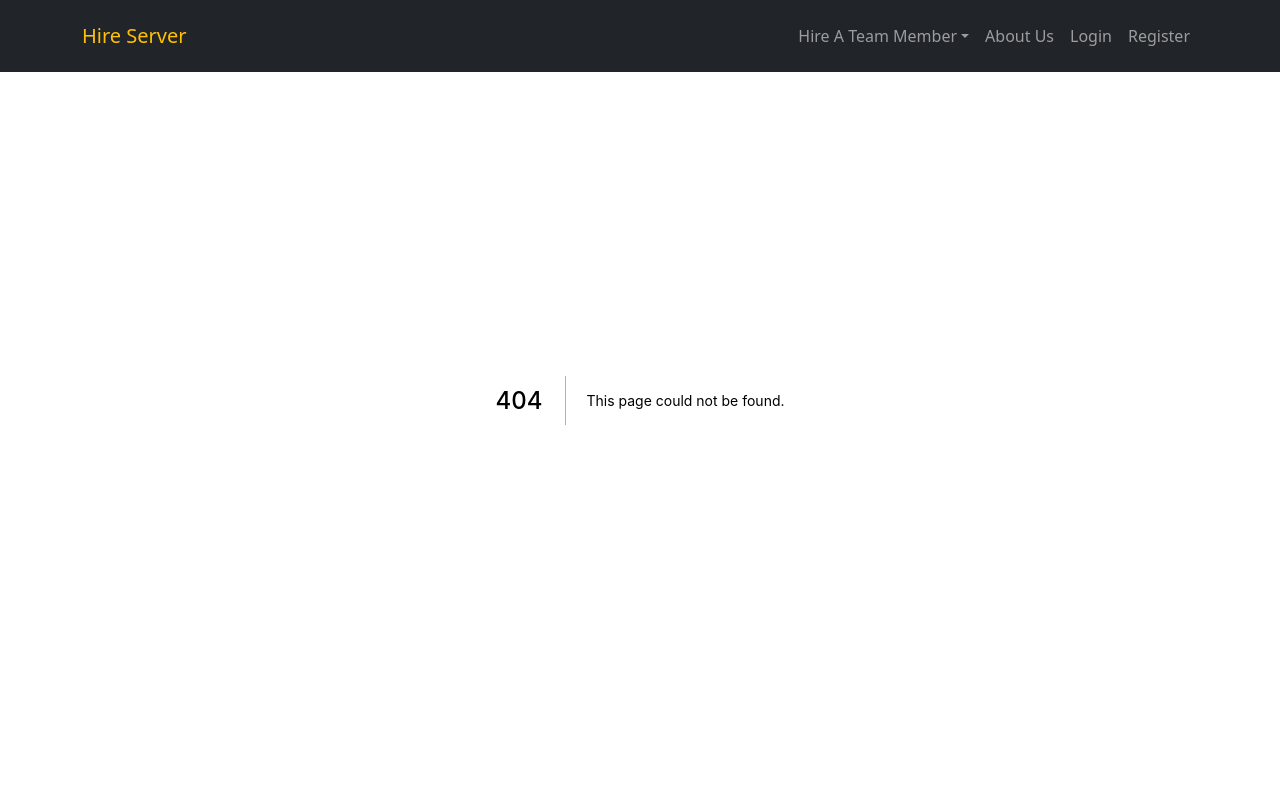
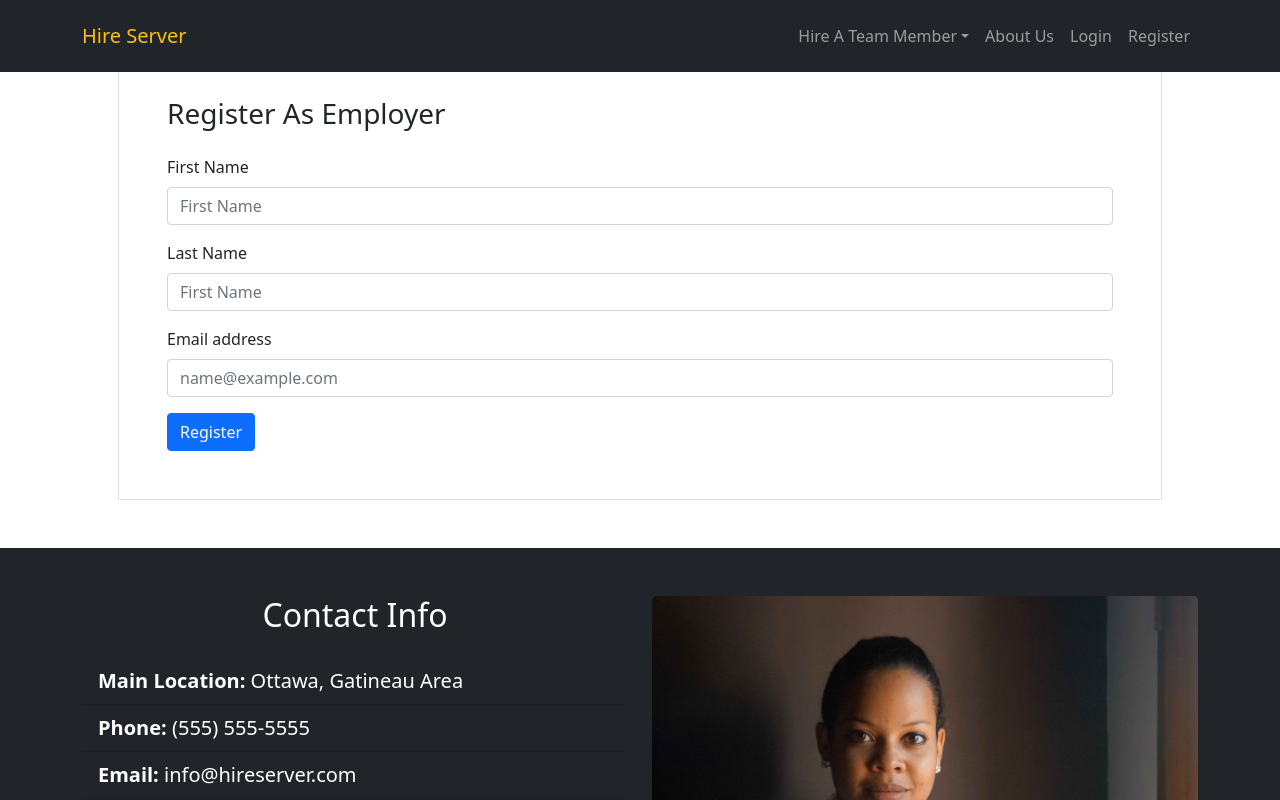
Before and after one commit to mata0050/hire-server, a Next.js app: page /register/RegisterEmployerForm in a window 1280 px wide. Before the commit this address had no page. Shown: the top 800 px of the page. Built offline with nearby package versions, Linux system fonts and the light colour scheme.

Commit message:
Register page

```diff
--- a/pages/register/RegisterEmployee.tsx
+++ b/pages/register/RegisterEmployeeForm.tsx
@@ -20,7 +20,7 @@ interface UserInterface {
   };
 }
 
-export default function Page({}) {
+export default function RegisterEmployeeForm({}) {
   const [formData, setFormData] = useState<UserInterface>({
     firstName: '',
     lastName: '',
@@ -115,10 +115,10 @@ export default function Page({}) {
     { value: 'West Carleton', label: 'West Carleton' },
   ];
 
-
   const onHandleSubmit = (e: React.FormEvent<HTMLFormElement>) => {
     e.preventDefault();
   };
+
   return (
     <main className='container p-5'>
       <form onSubmit={onHandleSubmit} className='p-5 border rounded-5'>
--- /dev/null
+++ b/pages/register/RegisterEmployerForm.tsx
@@ -0,0 +1,86 @@
+import { useState, useEffect } from 'react';
+import Select from 'react-select';
+
+interface UserInterface {
+  firstName: string;
+  lastName: string;
+  email: string;
+  avatar: string;
+}
+
+export default function RegisterEmployerForm({}) {
+  const [formData, setFormData] = useState<UserInterface>({
+    firstName: '',
+    lastName: '',
+    email: '',
+    avatar: '',
+  });
+
+  const { firstName, lastName, email, avatar } = formData;
+
+  const handleOnChange = (e: React.ChangeEvent<HTMLInputElement>) => {
+    const { name, value } = e.target;
+    setFormData((preState) => ({ ...preState, [name]: value }));
+  };
+
+  const onHandleSubmit = (e: React.FormEvent<HTMLFormElement>) => {
+    e.preventDefault();
+  };
+
+  return (
+    <main className='container p-5'>
+      <form onSubmit={onHandleSubmit} className='p-5 border rounded-5'>
+        <h3 className='mb-4'>Register As Employer</h3>
+
+        <div className='mb-3'>
+          <label htmlFor='firstName' className='form-label'>
+            First Name
+          </label>
+          <input
+            type='text'
+            name='firstName'
+            className='form-control'
+            id='firstName'
+            placeholder='First Name'
+            value={firstName}
+            onChange={handleOnChange}
+          />
+        </div>
+
+        <div className='mb-3'>
+          <label htmlFor='lastName' className='form-label'>
+            Last Name
+          </label>
+          <input
+            type='text'
+            name='lastName'
+            className='form-control'
+            id='lastName'
+            placeholder='First Name'
+            value={lastName}
+            onChange={handleOnChange}
+          />
+        </div>
+
+        <div className='mb-3'>
+          <label htmlFor='email' className='form-label'>
+            Email address
+          </label>
+          <input
+            type='email'
+            className='form-control'
+            id='email'
+            name='email'
+            placeholder='name@example.com'
+            value={email}
+            onChange={handleOnChange}
+          />
+        </div>
+
+        <button className='btn btn-primary' type='submit'>
+          Register
+        </button>
+      </form>
+    </main>
+  );
+}
```
Also changed, not shown: pages/register/RegisterAs.tsx (+16 -6 lines), pages/register/index.tsx (+24 -5 lines).
